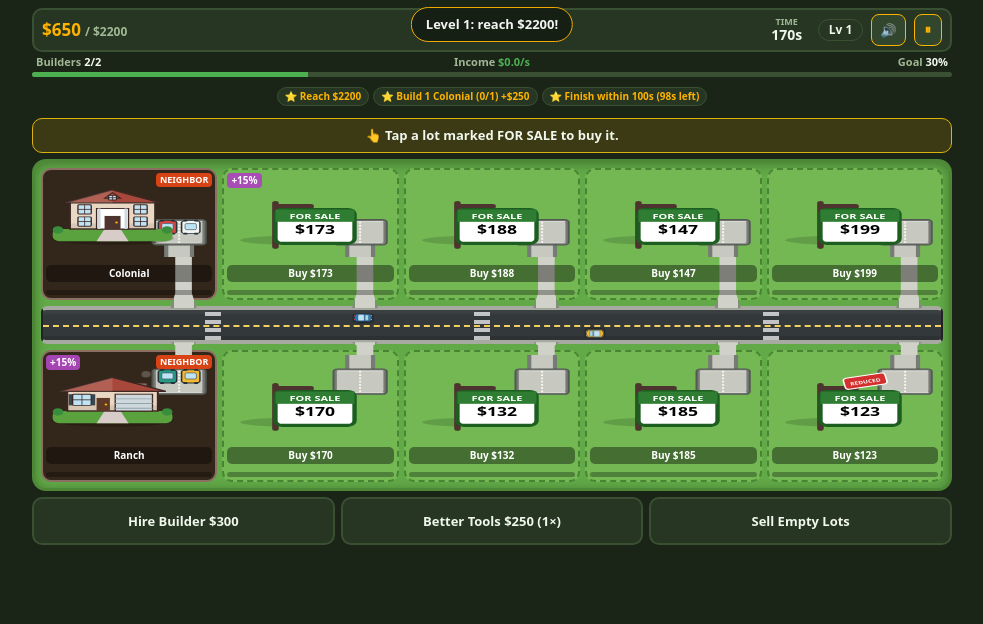
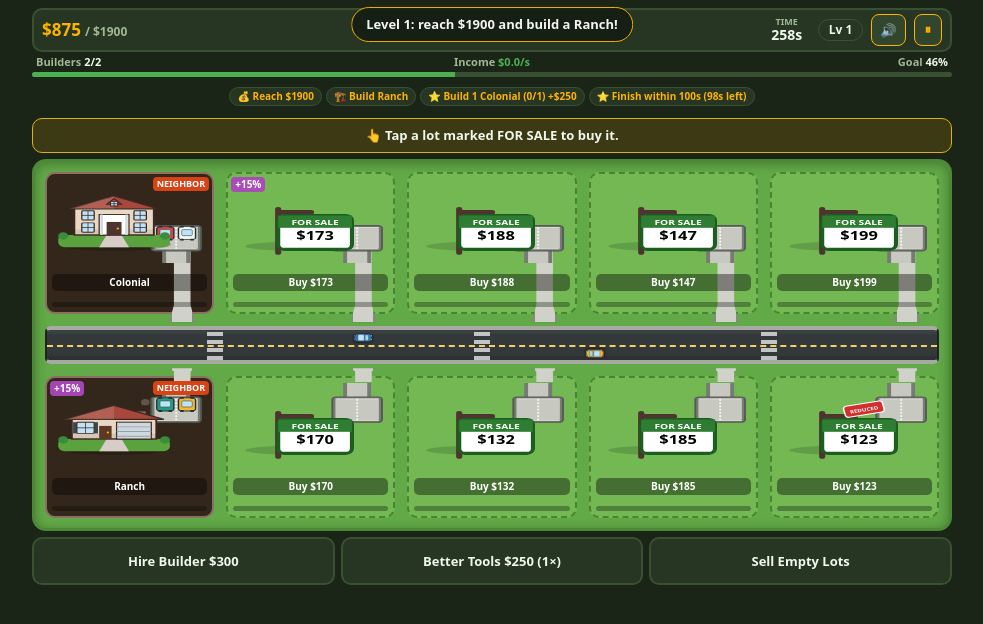
Before and after one commit to tplunkett09/Lot-Flip, a website: page index.html in a window 1280 px wide. Both pictures are taken after a click on the button "Start Level 1". Shown: the whole page, without its empty margins (148-1131 px from the left). Drawn offline with Linux system fonts and the light colour scheme.

Commit message:
add buildings

```diff
--- a/index.html
+++ b/index.html
@@ -29,9 +29,9 @@ h1{font-size:20px;margin:0;font-weight:800;color:var(--gold)}
 .bar i{display:block;height:100%;background:var(--acc);width:0;transition:width .3s}
 #bonus,#evt{font-size:12px;font-weight:700;text-align:center;color:var(--gold);min-height:0}
 #evt{color:var(--blue)}
-#scene{isolation:isolate;background:#62aa48;border:3px solid #4d8837;border-radius:14px;padding:6px;display:flex;flex-direction:column;gap:6px;box-shadow:inset 0 2px 12px rgba(0,0,0,.3);position:relative;overflow:hidden}
+#scene{isolation:isolate;background:#62aa48;border:3px solid #4d8837;border-radius:14px;padding:10px;display:flex;flex-direction:column;gap:12px;box-shadow:inset 0 2px 12px rgba(0,0,0,.3);position:relative;overflow:hidden}
 #scene.pz *{animation-play-state:paused!important}
-.row{display:grid;grid-template-columns:repeat(5,1fr);gap:5px;position:relative;z-index:2}
+.row{display:grid;grid-template-columns:repeat(5,minmax(0,1fr));gap:12px;position:relative;z-index:2}
 .road{height:38px;background:#33383b;border-radius:6px;position:relative;z-index:1;overflow:hidden;border:2px solid #222;border-top:4px solid #a7aaa1;border-bottom:4px solid #a7aaa1;box-shadow:inset 0 4px rgba(255,255,255,.035),inset 0 -4px rgba(0,0,0,.12)}
 .road::before{content:"";position:absolute;left:0;right:0;top:15px;border-top:2px dashed #f5d061}
 .cw{position:absolute;top:0;bottom:0;width:16px;background:repeating-linear-gradient(0deg,#fff,#fff 4px,transparent 4px,transparent 8px);opacity:.7}
@@ -39,7 +39,7 @@ h1{font-size:20px;margin:0;font-weight:800;color:var(--gold)}
 .traffic-car{z-index:65}
 .road-traffic-car{z-index:60}
 .traffic-car svg,.road-traffic-car svg{display:block;width:20px;height:11.25px;overflow:visible}
-.lot{background:#73b853;border:2px dashed #488433;border-radius:10px;padding:3px;cursor:pointer;display:flex;flex-direction:column;align-items:center;justify-content:space-between;position:relative;height:132px;overflow:visible;user-select:none;-webkit-user-select:none;transition:transform .15s}
+.lot{background:#73b853;border:2px dashed #488433;border-radius:10px;padding:5px;cursor:pointer;display:flex;flex-direction:column;align-items:center;justify-content:space-between;position:relative;height:142px;overflow:visible;user-select:none;-webkit-user-select:none;transition:transform .15s}
 .lot.purchased{background:var(--card);border:2px solid var(--line)}
 .lot.ai-owned{background:#33261a;border:2px solid #8d6e63}
 .lot.tap{transform:scale(.93)}
@@ -184,7 +184,7 @@ h1{font-size:20px;margin:0;font-weight:800;color:var(--gold)}
 
 <div class="ov" id="ov"><div class="box">
   <h2>🏡 Lot Flip</h2>
-  <p>Buy plots, build homes that <b>auto-rent</b>, and flip houses. Every lot now has a street-connected driveway, a curved curb entry, and a parking pad. Unlock new neighborhood buildings as you level up, add parking lots, hit each level’s goal, finish the bonus task, and earn up to ⭐⭐⭐!</p>
+  <p>Buy plots, build homes that <b>auto-rent</b>, and flip houses. Every lot has a street-connected parking lot. Unlock 10 building types from Levels 1–30. Amenities can raise nearby values, apartments and shopping traffic can lower nearby home values, and fire stations boost homes on their street. Complete money and building goals in either mode!</p>
   <div class="modes">
     <button class="mb active" id="mt"><b>⏱️ Timed</b><small>Beat the clock</small></button>
     <button class="mb" id="mr"><b>🧘 Relaxed</b><small>No timer</small></button>
@@ -216,14 +216,14 @@ ranch:{n:"Ranch",cost:250,val:450,rm:1,dur:3,boost:0,cat:"h",ic:"🏡",unlock:1,
 colonial:{n:"Colonial",cost:450,val:800,rm:1.3,dur:5,boost:.15,cat:"h",ic:"🏛️",unlock:1,d:"Value $800 · +15% nearby"},
 mansion:{n:"Mansion",cost:800,val:1500,rm:1.8,dur:8,boost:.3,cat:"h",ic:"🏰",unlock:1,d:"Value $1500 · +30% nearby"},
 park:{n:"Park",cost:400,val:400,rm:0,dur:4,boost:.25,rb:.2,cat:"i",ic:"🌳",unlock:2,d:"+25% value, +20% rent nearby"},
-civic:{n:"Civic Center",cost:800,val:800,rm:0,dur:6,globalBoost:.15,rev:15,cat:"i",ic:"🏛️",unlock:3,d:"+15% all lots · +$15/3s"},
-apartment:{n:"Apartment Building",cost:2000,val:2600,rm:2.2,dur:10,boost:.1,cat:"h",ic:"🏢",unlock:4,d:"High rental income · +10% nearby"},
-pool:{n:"Swimming Pool",cost:900,val:700,rm:0,dur:6,boost:.1,rb:.25,cat:"i",ic:"🏊",unlock:5,d:"+10% value, +25% rent nearby"},
-school:{n:"School",cost:1400,val:1300,rm:0,dur:8,boost:.15,cat:"i",ic:"🏫",unlock:6,d:"+15% nearby property value"},
-hospital:{n:"Hospital",cost:1800,val:1900,rm:0,dur:10,boost:.2,cat:"i",ic:"🏥",unlock:7,d:"+20% nearby property value"},
-shopping:{n:"Shopping Center",cost:2500,val:2400,rm:0,dur:12,rev:30,cat:"i",ic:"🛍️",unlock:8,d:"Generates $30 every 3 seconds"},
-fire:{n:"Fire Station",cost:1600,val:1600,rm:0,dur:9,globalBoost:.08,cat:"i",ic:"🚒",unlock:9,d:"+8% value across the neighborhood"},
-bank:{n:"Bank",cost:3000,val:3000,rm:0,dur:14,rev:50,cat:"i",ic:"🏦",unlock:10,d:"Generates $50 every 3 seconds"}};
+civic:{n:"Civic Center",cost:800,val:800,rm:0,dur:6,globalBoost:.15,rev:25,cat:"i",ic:"🏛️",unlock:3,d:"+15% all lots · +$25/3s"},
+apartment:{n:"Apartment Building",cost:2000,val:2600,rm:2.2,dur:10,boost:.1,cat:"h",ic:"🏢",unlock:5,d:"High rental income · can lower nearby mansion values"},
+pool:{n:"Swimming Pool",cost:900,val:700,rm:0,dur:6,boost:.1,rb:.25,cat:"i",ic:"🏊",unlock:8,d:"+10% value, +25% rent nearby"},
+school:{n:"School",cost:1400,val:1300,rm:0,dur:8,boost:.15,cat:"i",ic:"🏫",unlock:12,d:"+15% nearby property value"},
+hospital:{n:"Hospital",cost:1800,val:1900,rm:0,dur:10,boost:.2,cat:"i",ic:"🏥",unlock:15,d:"+20% nearby property value"},
+shopping:{n:"Shopping Center",cost:2500,val:2400,rm:0,dur:12,rev:45,cat:"i",ic:"🛍️",unlock:20,d:"Generates $45 every 3 seconds · traffic can lower nearby home values"},
+fire:{n:"Fire Station",cost:1600,val:1600,rm:0,dur:9,streetBoost:.15,cat:"i",ic:"🚒",unlock:24,d:"+15% home value along its street"},
+bank:{n:"Bank",cost:3000,val:3000,rm:0,dur:14,rev:50,cat:"i",ic:"🏦",unlock:30,d:"Generates $50 every 3 seconds"}};
 const unlocked=k=>lv>=(S[k]?.unlock||1);
 const availableBuildings=()=>Object.keys(S).filter(unlocked);
 const R={paint:{n:"Fresh Paint",cost:150,vb:120,dur:4},roof:{n:"Modern Roof",cost:300,vb:280,dur:7},luxury:{n:"Luxury Interior",cost:500,vb:500,dur:10}};
@@ -231,7 +231,7 @@ const ORD=["paint","roof","luxury"],PAINT=["#aed581","#81d4fa","#ffcc80","#ce93d
 const EV={boom:"📈 Market boom! Buyer offers +25% for 15s",crash:"📉 Market dip! Buyer offers −20% for 15s",rent:"💸 Rent surge! Rents +50% for 15s"};
 let KEY,BKEY,PKEY,N=10;let asv=5,traffic={},roadTraffic=[];
 const CP=window.Capacitor&&window.Capacitor.Plugins&&window.Capacitor.Plugins.Preferences;const store={get(k){try{return localStorage.getItem(k)}catch(e){return null}},set(k,v){let ok=false;try{localStorage.setItem(k,v);ok=true}catch(e){}if(CP)try{CP.set({key:k,value:v})}catch(e){}return ok||!!CP},del(k){try{localStorage.removeItem(k)}catch(e){}if(CP)try{CP.remove({key:k})}catch(e){}}};
-let lv=1,money=0,goal=0,timeVal=0,total=0,elapsed=0,builders=2,speed=1,lots=[],els=[],last=0,run=false,paused=false,sellMode=false,mode="timed",sel=null,bonus=null,ev={k:null,t:0,next:30},best={},tt;
+let lv=1,money=0,goal=0,timeVal=0,total=0,elapsed=0,builders=2,speed=1,lots=[],els=[],last=0,run=false,paused=false,sellMode=false,mode="timed",sel=null,bonus=null,objective=null,ev={k:null,t:0,next:30},best={},tt;
 
 const done=l=>l.hs&&["rented","listed","ready","ai_owned","ai_for_sale"].includes(l.st);
 const mkLot=()=>({st:"empty",hs:null,p:0,dur:0,wait:0,offer:null,rent:0,rt:0,land:Math.round(120+Math.random()*80),pt:3+Math.random()*4,aiP:0,aiW:0,aiT:0,reno:[],rp:0,rd:0,pend:null,paint:"#e8d8c3",soldT:0,sp:0,disc:false});
@@ -240,9 +240,29 @@ const reset=l=>{const p=l.land,t=l.pt;Object.assign(l,mkLot(),{land:p,pt:t})};
 function toast(t){const e=$("toast");e.textContent=t;e.classList.add("on");clearTimeout(tt);tt=setTimeout(()=>e.classList.remove("on"),2800)}
 function adj(i){const a=[],c=i%5;if(c>0)a.push(i-1);if(c<4)a.push(i+1);if(i>=5)a.push(i-5);if(i+5<lots.length)a.push(i+5);return a}
 const civicB=()=>lots.reduce((b,l)=>b+(l.hs&&done(l)?(S[l.hs].globalBoost||0):0),0);
-function nBoost(i){let b=civicB();adj(i).forEach(n=>{const l=lots[n];if(l&&done(l)&&S[l.hs].boost>0)b+=S[l.hs].boost});return b}
+function nBoost(i){
+  const l=lots[i];let b=civicB();
+  // Nearby amenities lift home values; apartment blocks and retail traffic can
+  // reduce premium residential values when directly adjacent.
+  adj(i).forEach(n=>{const x=lots[n];if(!x||!done(x))return;const k=x.hs;
+    if(S[k].boost)b+=S[k].boost;
+    if(l.hs&&S[l.hs].cat==="h"){
+      if(k==="apartment")b-=l.hs==="mansion"?.18:-.08;
+      if(k==="shopping")b-=l.hs==="mansion"?.22:-.10;
+    }
+  });
+  // A fire station improves perceived safety and emergency coverage for homes
+  // on the same street row, rather than boosting every property globally.
+  if(l.hs&&S[l.hs].cat==="h"){
+    const rowStart=Math.floor(i/10)*10;
+    for(let n=rowStart;n<Math.min(rowStart+10,lots.length);n++){
+      if(n!==i&&lots[n].hs==="fire"&&done(lots[n]))b+=S.fire.streetBoost;
+    }
+  }
+  return Math.max(-.55,b);
+}
 function parkRB(i){let b=0;adj(i).forEach(n=>{const l=lots[n];if(l&&l.hs==="park"&&done(l))b+=S.park.rb});return b}
-function val(i){const l=lots[i];return Math.round((l.land+(l.hs?S[l.hs].val:0)+l.reno.reduce((a,k)=>a+R[k].vb,0))*(1+nBoost(i)))}
+function val(i){const l=lots[i];return Math.max(1,Math.round((l.land+(l.hs?S[l.hs].val:0)+l.reno.reduce((a,k)=>a+R[k].vb,0))*(1+nBoost(i))))}
 function rentOf(i){const l=lots[i];if(!l.hs||S[l.hs].cat==="i"||l.st==="reno_working")return 0;return Math.round(val(i)*.035*S[l.hs].rm*(1+parkRB(i))*(ev.k==="rent"?1.5:1))}
 
 function build(){
@@ -255,27 +275,34 @@ function build(){
 
 function startLevel(){
   N=lv>=4?15:10;tutOn=lv===1&&!store.get("lot_flip_tut");lots=Array.from({length:N},mkLot);closeSheet();
-  money=600+lv*50;goal=Math.round((1800+lv*400)*(lv>=4?1.25:1));total=mode==="timed"?Math.max(90,180-lv*8):0;timeVal=total;elapsed=0;
+  const goalOrder=[{lv:1,k:"ranch"},{lv:2,k:"park"},{lv:3,k:"civic"},{lv:5,k:"apartment"},{lv:8,k:"pool"},{lv:12,k:"school"},{lv:15,k:"hospital"},{lv:20,k:"shopping"},{lv:24,k:"fire"},{lv:30,k:"bank"}];
+  const requiredBuilding=goalOrder.filter(x=>lv>=x.lv).at(-1).k;
+  // The objective building is always affordable at the start, with a small
+  // operating reserve. This avoids mathematically impossible timed starts.
+  money=Math.max(800+lv*75,S[requiredBuilding].cost+500);
+  goal=1600+lv*300;
+  total=mode==="timed"?240+lv*20:0;timeVal=total;elapsed=0;
   const n=Math.min(4,2+Math.floor(lv/3)),ix=[],ht=["ranch","colonial","mansion"];
   while(ix.length<n){const r=Math.floor(Math.random()*N);if(!ix.includes(r))ix.push(r)}
   ix.forEach(k=>{const l=lots[k];l.st="ai_owned";l.hs=ht[Math.floor(Math.random()*3)];l.aiW=3+Math.random()*6});
   const ks=availableBuildings(),k=ks[Math.floor(Math.random()*ks.length)];
   bonus={k,n:S[k].cat==="h"?Math.min(3,1+Math.floor(lv/3)):1,r:200+lv*50,c:0,done:false};
+  objective={k:requiredBuilding,done:false};
   builders=2;speed=1;sellMode=false;paused=false;ev={k:null,t:0,next:30};
   build();run=true;last=performance.now();
   ["ov","pz","end"].forEach(x=>$(x).style.display="none");$("scene").classList.remove("pz");
   $("tl").textContent=mode==="timed"?"Time":"Elapsed";
-  toast("Level "+lv+": reach "+fmt(goal)+"!"+(lv===4?" New row of lots unlocked!":""));setProg(lv);snap();asv=5;draw();
+  toast("Level "+lv+": reach "+fmt(goal)+" and build a "+S[objective.k].n+"!"+(lv===4?" New row of lots unlocked!":""));setProg(lv);snap();asv=5;draw();
 }
 
 function togglePause(){if(!run)return;paused=!paused;$("pz").style.display=paused?"flex":"none";$("scene").classList.toggle("pz",paused);if(!paused)last=performance.now()}
-function snap(){return store.set(KEY,JSON.stringify({lv,money,goal,timeVal,total,elapsed,builders,speed,mode,sellMode,lots,bonus}))}
+function snap(){return store.set(KEY,JSON.stringify({lv,money,goal,timeVal,total,elapsed,builders,speed,mode,sellMode,lots,bonus,objective}))}
 function autosave(){if(run&&!paused&&lots.length)snap()}
 function getProg(){try{return JSON.parse(store.get(PKEY))}catch(e){return null}}
 function setProg(n){const p=getProg();if(!p||n>p.lv)store.set(PKEY,JSON.stringify({lv:n,mode}))}
 function saveGame(){toast(snap()?"Game saved!":"Couldn’t save in this browser.")}
 function loadGame(){
-  try{const d=JSON.parse(store.get(KEY));lv=d.lv;money=d.money;goal=d.goal;timeVal=d.timeVal;total=d.total||0;elapsed=d.elapsed||0;builders=d.builders;speed=d.speed;mode=d.mode;sellMode=false;lots=d.lots;N=lots.length;bonus=d.bonus;
+  try{const d=JSON.parse(store.get(KEY));lv=d.lv;money=d.money;goal=d.goal;timeVal=d.timeVal;total=d.total||0;elapsed=d.elapsed||0;builders=d.builders;speed=d.speed;mode=d.mode;sellMode=false;lots=d.lots;N=lots.length;bonus=d.bonus;const milestones=[{lv:1,k:"ranch"},{lv:2,k:"park"},{lv:3,k:"civic"},{lv:5,k:"apartment"},{lv:8,k:"pool"},{lv:12,k:"school"},{lv:15,k:"hospital"},{lv:20,k:"shopping"},{lv:24,k:"fire"},{lv:30,k:"bank"}];const expected=(milestones.filter(x=>lv>=x.lv).at(-1)||{k:"ranch"}).k;objective=d.objective||{k:expected,done:false};if(objective.k&&typeof objective.k==="object")objective.k=objective.k.k;if(objective.k!==expected)objective={k:expected,done:lots.some(l=>l.hs===expected&&["rented","listed","ready"].includes(l.st))};
     ev={k:null,t:0,next:30};setMode(mode);build();lots.forEach((l,i)=>{if(l.st==="listed"&&l.offer)startBuyerArrival(i)});run=true;paused=false;last=performance.now();
     ["ov","pz","end"].forEach(x=>$(x).style.display="none");$("tl").textContent=mode==="timed"?"Time":"Elapsed";toast("Loaded Level "+lv);draw();return true}catch(e){toast("Couldn’t load save.");return false}
 }
@@ -387,7 +414,8 @@ function tick(now){
       else if(l.st==="sold"){l.soldT-=dt;if(l.soldT<=0){l.st="ai_owned";l.aiW=5+Math.random()*8;l.rt=0}}
     });
     if(bonus&&!bonus.done){bonus.c=lots.filter(l=>l.hs===bonus.k&&["rented","listed","ready"].includes(l.st)).length;if(bonus.c>=bonus.n){bonus.done=true;money+=bonus.r;flash();sfx.coin();toast("⭐ Bonus complete! +"+fmt(bonus.r))}}
-    if(money>=goal){run=false;endGame(true)}else if(mode==="timed"&&timeVal<=0){run=false;endGame(false)}
+    if(objective){objective.done=lots.some(l=>l.hs===objective.k&&["rented","listed","ready"].includes(l.st));}
+    if(money>=goal&&objective&&objective.done){run=false;endGame(true)}else if(mode==="timed"&&timeVal<=0){run=false;endGame(false)}
     draw();
   }
   requestAnimationFrame(tick);
@@ -397,7 +425,7 @@ function endGame(win){
   closeSheet();store.del(KEY);setProg(win?lv+1:lv);let h;win?sfx.win():sfx.lose();
   if(win){const st=1+(bonus&&bonus.done?1:0)+(elapsed<=90+lv*10?1:0);best[lv]=Math.max(best[lv]||0,st);store.set(BKEY,JSON.stringify(best));
     h='<h2>🎉 Level '+lv+' Complete!</h2><div class="stars">'+"⭐".repeat(st)+"☆".repeat(3-st)+'</div><p>Finished in '+Math.round(elapsed)+'s · Bonus '+(bonus&&bonus.done?"✔ done":"✘ missed")+'<br>⭐ for clearing · ⭐ for bonus · ⭐ for beating '+(90+lv*10)+'s<br>Best: '+best[lv]+"/3</p>"}
-  else h='<h2>⏰ Time’s Up</h2><p>You made '+fmt(money)+' of '+fmt(goal)+'.</p>';
+  else h='<h2>⏰ Time’s Up</h2><p>You made '+fmt(money)+' of '+fmt(goal)+'.<br>Building goal: '+(objective&&objective.done?'complete':'build '+S[objective?objective.k:"ranch"].n)+'.</p>';
   h+='<button class="mbtn" id="nx">'+(win?"Next Level":"Retry Level "+lv)+'</button><button class="mbtn blue" id="el">🗺️ Levels</button><button class="mbtn line" id="em">🏠 Main Menu</button>';
   $("endbox").innerHTML=h;$("end").style.display="flex";
   $("nx").onclick=()=>{if(win)lv++;startLevel()};$("el").onclick=()=>showLevels("end");
@@ -909,7 +937,8 @@ function renderTraffic(){
 }
 
 function chips(){if(!bonus)return"";const par=90+lv*10,pm=elapsed>par;
-  return '<span class="chip'+(money>=goal?' ok':'')+'">⭐ Reach '+fmt(goal)+'</span><span class="chip'+(bonus.done?' ok':'')+'">'+(bonus.done?'✔ Bonus done':'⭐ Build '+bonus.n+' '+S[bonus.k].n+(bonus.n>1?'s':'')+' ('+bonus.c+'/'+bonus.n+') +'+fmt(bonus.r))+'</span><span class="chip'+(pm?' bad':'')+'">'+(pm?'✘ Par '+par+'s missed':'⭐ Finish within '+par+'s ('+Math.max(0,Math.ceil(par-elapsed))+'s left)')+'</span>'}
+  const objectiveName=S[objective?objective.k:"ranch"].n;
+  return '<span class="chip'+(money>=goal?' ok':'')+'">💰 Reach '+fmt(goal)+'</span><span class="chip'+(objective&&objective.done?' ok':'')+'">'+(objective&&objective.done?'✔ Building goal':'🏗️ Build '+objectiveName)+'</span><span class="chip'+(bonus.done?' ok':'')+'">'+(bonus.done?'✔ Bonus done':'⭐ Build '+bonus.n+' '+S[bonus.k].n+(bonus.n>1?'s':'')+' ('+bonus.c+'/'+bonus.n+') +'+fmt(bonus.r))+'</span><span class="chip'+(pm?' bad':'')+'">'+(pm?'✘ Par '+par+'s missed':'⭐ Finish within '+par+'s ('+Math.max(0,Math.ceil(par-elapsed))+'s left)')+'</span>'}
 function draw(){
   $("money").textContent=fmt(money);$("goal").textContent=fmt(goal);
   $("time").textContent=Math.max(0,Math.ceil(mode==="timed"?timeVal:elapsed))+"s";$("lvl").textContent="Lv "+lv;
@@ -961,7 +990,7 @@ let lvFrom="menu";
 function showLevels(from){lvFrom=from;const p=getProg(),mx=p?p.lv:1,g=$("lgrid");g.innerHTML="";
   $("lvsub").textContent=(mode==="timed"?"⏱️ Timed":"🧘 Relaxed")+" · 3 stars = reach the goal, finish the bonus, beat the par time."+(store.get(KEY)?" Starting a level replaces your saved game in progress.":"");
   for(let n=1;n<=mx+2;n++){const b=document.createElement("button"),ok=n<=mx,st=best[n]||0;b.className="lt"+(ok&&n===mx?" cur":"");b.disabled=!ok;
-    b.innerHTML=ok?"<b>Level "+n+"</b><span>"+"⭐".repeat(st)+"☆".repeat(3-st)+"</span><small>Goal "+fmt(Math.round((1800+n*400)*(n>=4?1.25:1)))+"</small>":"<b>🔒 "+n+"</b>";
+    b.innerHTML=ok?"<b>Level "+n+"</b><span>"+"⭐".repeat(st)+"☆".repeat(3-st)+"</span><small>Goal "+fmt(1600+n*300)+"</small>":"<b>🔒 "+n+"</b>";
     b.onclick=()=>{$("lvs").style.display="none";lv=n;startLevel()};g.appendChild(b)}
   ["ov","end"].forEach(x=>$(x).style.display="none");$("lvs").style.display="flex"}
 $("lback").onclick=()=>{$("lvs").style.display="none";$(lvFrom==="end"?"end":"ov").style.display="flex"};
```
